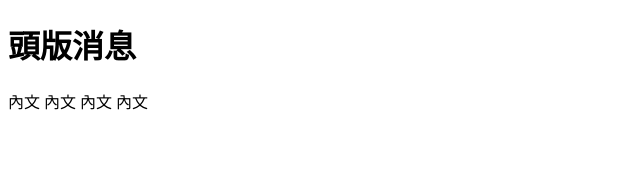
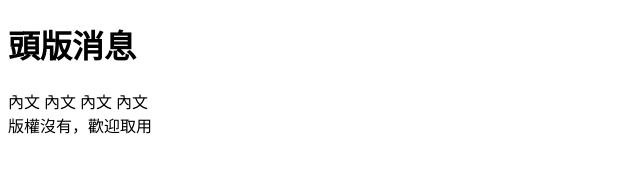
Before and after one commit to GoodNightGG/practice-git, a plain HTML site: page index.html in a window 1280 px wide. Shown: the whole page, without its empty margins (0-640 px from the left). Drawn offline with Linux system fonts and the light colour scheme.

Commit message:
update all of content

```diff
--- a/index.html
+++ b/index.html
@@ -13,6 +13,9 @@
         內文
         內文
       </div>
+      <div id="footer">
+        版權沒有，歡迎取用
+      </div>
     </div>
   </body>
 </html>
```
